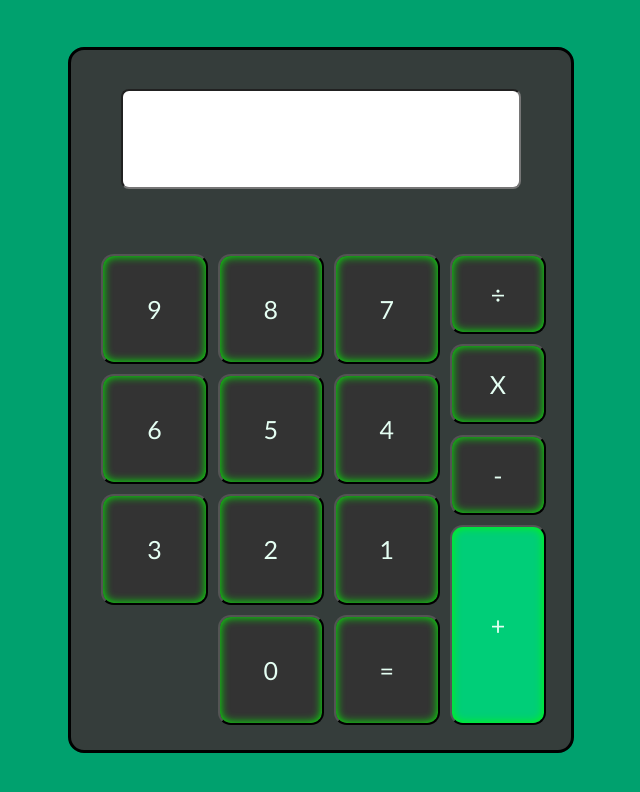
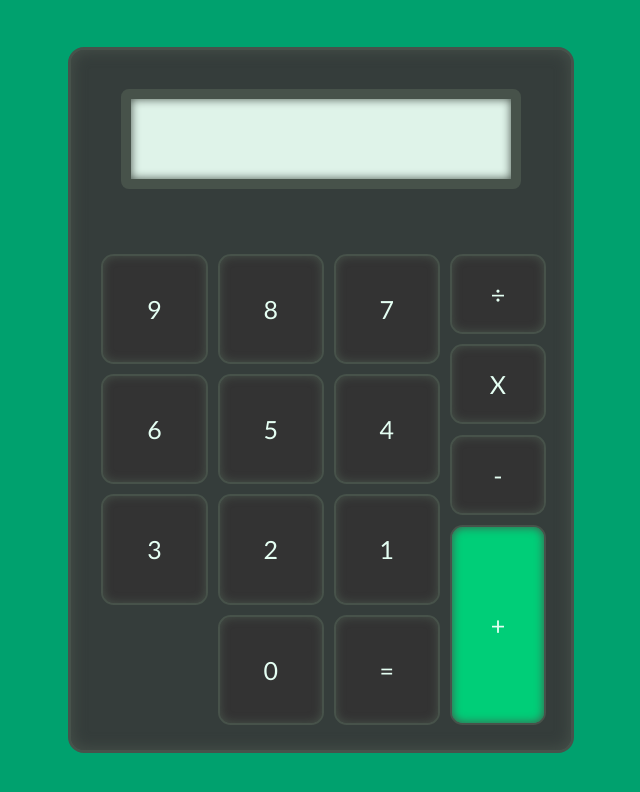
Before and after one commit to EdersonHTT/Calculadora, a plain HTML site: page index.html in a window 1280 px wide. Shown: the whole page, without its empty margins (319-959 px from the left). Drawn offline with Linux system fonts and the light colour scheme.

Commit message:
arrumando

```diff
--- a/style.css
+++ b/style.css
@@ -17,7 +17,8 @@ body {
     width: 500px;
     height: 700px;
     background-color: rgb(53, 61, 59);
-    border: 3px solid black;
+    border: 3px solid rgb(71, 82, 75);
+    box-shadow:  0px 0px 15px rgb(71, 82, 75) inset;
     display: flex;
     flex-direction: column;
     border-radius: 1rem;
@@ -42,6 +43,9 @@ body {
     padding: 20px;
     font-family:'Gill Sans', 'Gill Sans MT', Calibri, 'Trebuchet MS', sans-serif;
     text-align: center;
+    border: 10px solid rgb(71, 82, 74);
+    background-color: rgb(223, 243, 233);
+    box-shadow:  0px 0px 10px rgb(71, 82, 74) inset;
 }
 
 .botoes {
@@ -68,9 +72,16 @@ body {
     height: auto;
     border-radius: 0.8rem;
     background-color: rgb(51, 51, 51);
-    box-shadow:  0px 0px 10px rgb(0, 255, 0) inset;
+    box-shadow:  0px 0px 10px rgb(71, 82, 74) inset;
+    border: 2px solid rgb(71, 82, 74);
     font-size: 25px;
     color: rgb(229, 255, 243);
+    transition: 200ms;
+    cursor: pointer;
+}
+
+.botao:active {
+    background-color: rgb(0, 131, 63);
 }
 
 .operacoes {
@@ -91,3 +102,7 @@ body {
     height: 200px;
     background-color: rgb(0, 206, 120);
 }
+
+#soma:active {
+    background-color: rgb(0, 131, 63);
+}
```
